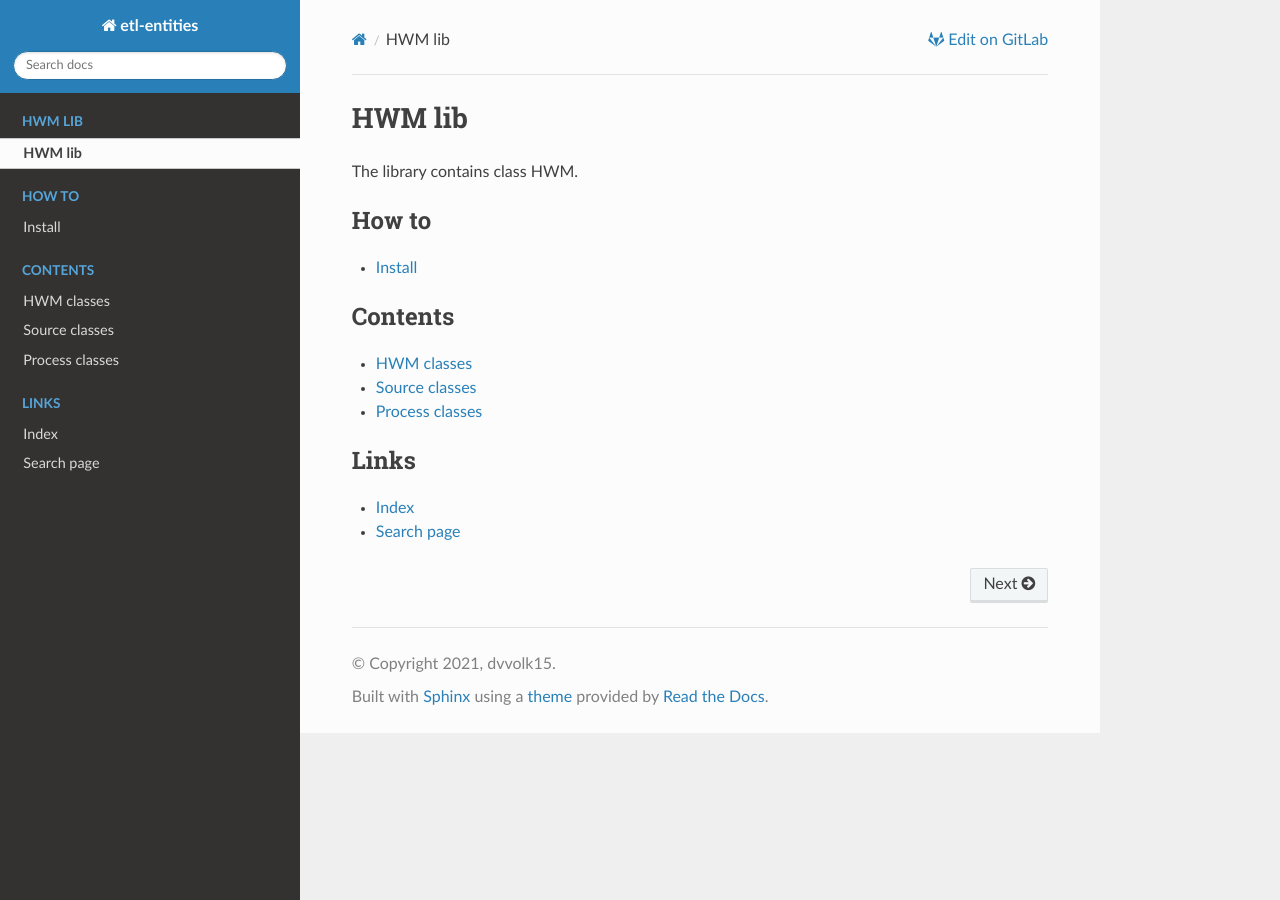
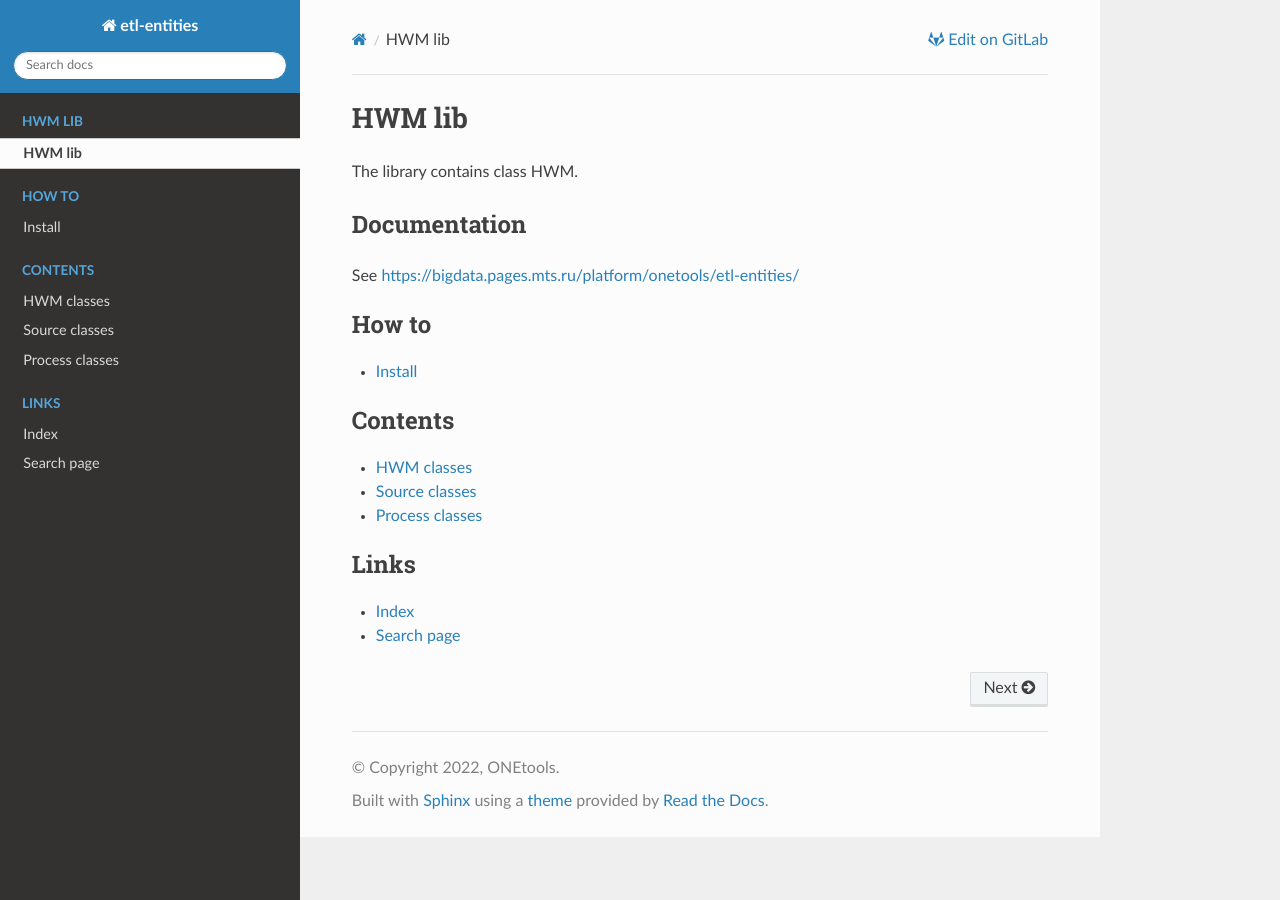
Before and after one commit to MobileTeleSystems/etl-entities, a Sphinx documentation site: the page built from docs/index.rst, in a window 1280 px wide. Built offline with Sphinx 7.4.7 and the Read the Docs theme 2.0.0, drawn with Linux system fonts in a browser that asks for light colours; the version number could not be read and is left out; part of the change alters nothing that is shown.

Commit message:
Resolve ONE-823 "Feature/"

```diff
--- a/README.rst
+++ b/README.rst
@@ -4,6 +4,13 @@ HWM lib
 ==============================
 
 The library contains class HWM.
+
+.. documentation
+
+Documentation
+-------------
+
+See https://bigdata.pages.mts.ru/platform/onetools/etl-entities/
 
 .. install
 
--- /dev/null
+++ b/docs/_templates/versions.html
@@ -0,0 +1,23 @@
+{%- if current_version %}
+<div class="rst-versions" data-toggle="rst-versions" role="note" aria-label="versions">
+  <span class="rst-current-version" data-toggle="rst-current-version">
+    <span class="fa fa-book"> Read the Docs</span>
+    v: {{ current_version }}
+    <span class="fa fa-caret-down"></span>
+  </span>
+  <div class="rst-other-versions">
+    <dl>
+      <dt>{{ _('Versions') }}</dt>
+      {% for slug, url in versions %}
+        <dd><a href="{{ url }}">{{ slug }}</a></dd>
+      {% endfor %}
+    </dl>
+    <dl>
+      <dt>{{ _('Downloads') }}</dt>
+      {% for type, url in downloads %}
+        <dd><a href="{{ url }}">{{ type }}</a></dd>
+      {% endfor %}
+    </dl>
+  </div>
+</div>
+{%- endif %}
--- a/docs/conf.py
+++ b/docs/conf.py
@@ -10,17 +10,33 @@
 # add these directories to sys.path here. If the directory is relative to the
 # documentation root, use os.path.abspath to make it absolute, like shown here.
 #
+import subprocess
 import sys
 from pathlib import Path
+
+from packaging import version as Version
+from setuptools_git_versioning import get_all_tags, get_sha, get_tag
 
 sys.path.insert(0, str(Path(__file__).parent.parent.absolute() / "src"))
 
 # -- Project information -----------------------------------------------------
 
 project = "etl-entities"
-copyright = "2021, dvvolk15"
-author = "dvvolk15"
+copyright = "2022, ONEtools"
+author = "ONEtools"
 
+# The version info for the project you're documenting, acts as replacement for
+# |version| and |release|, also used in various other places throughout the
+# built documents.
+#
+# The short X.Y version.
+
+ver = Version.parse(
+    subprocess.check_output("python ../setup.py --version", shell=True, universal_newlines=True).strip()
+)
+version = ver.base_version
+# The full version, including alpha/beta/rc tags.
+release = ver.public
 
 # -- General configuration ---------------------------------------------------
 
@@ -72,13 +88,33 @@ todo_include_todos = False
 # Output file base name for HTML help builder.
 htmlhelp_basename = "my-project-doc"
 
+tags = {ver}
+tags.update(Version.parse(tag) for tag in get_all_tags())
+tags = [tag.public for tag in reversed(sorted(list(tags)))]
+
+versions = [("latest", "/latest/")]
+versions.extend([(tag, f"/{tag}/") for tag in tags])
+
+tag = get_tag()
+tag_sha = get_sha(tag)
+head_sha = get_sha("HEAD")
+on_tag = tag and head_sha is not None and head_sha == tag_sha
+
 context = {
+    "current_version": release,
+    "version_slug": release,
+    "versions": versions,
+    "downloads": [
+        ("html", f"https://rep.msk.mts.ru/artifactory/files/onetools/etl-entities/docs/html-{release}.tar.gz")
+    ],
+    "single_version": False,
     "gitlab_host": "gitlab.services.mts.ru",
     "gitlab_user": "bigdata/platform/onetools",
     "gitlab_repo": "etl-entities",
-    "gitlab_version": "master",  # название ветки или тега, ниже есть пример для мультиверсионности
+    "gitlab_version": version if on_tag else "develop",
     "conf_py_path": "/docs/",  # префикс для путей к файлам
     "display_gitlab": True,
+    "commit": head_sha[:8] if head_sha is not None else None,
 }
 
 if "html_context" in globals():
--- a/requirements-docs.txt
+++ b/requirements-docs.txt
@@ -1,3 +1,4 @@
 numpydoc
 sphinx
 sphinx_rtd_theme
+setuptools-git-versioning
```
Also changed, not shown: .gitlab-ci.yml.
